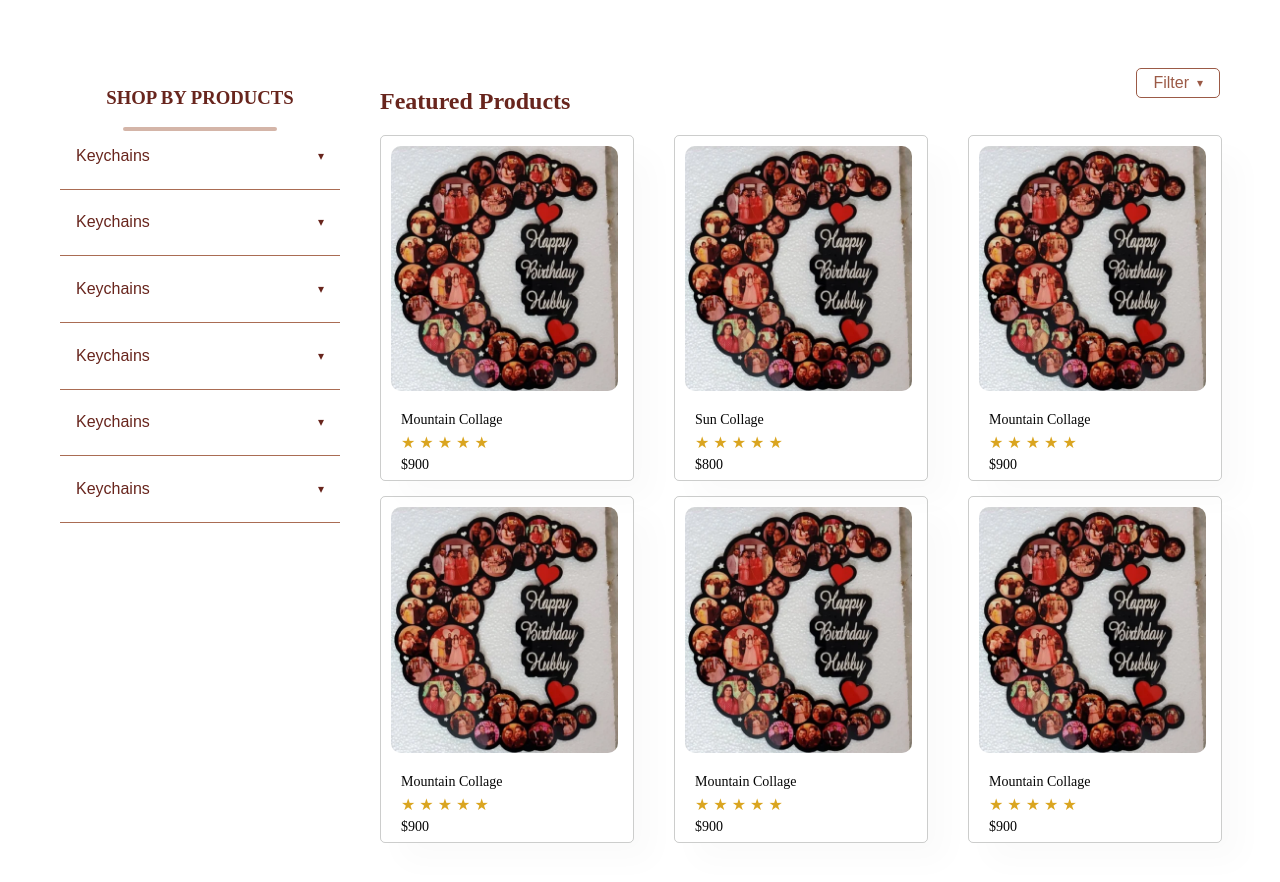
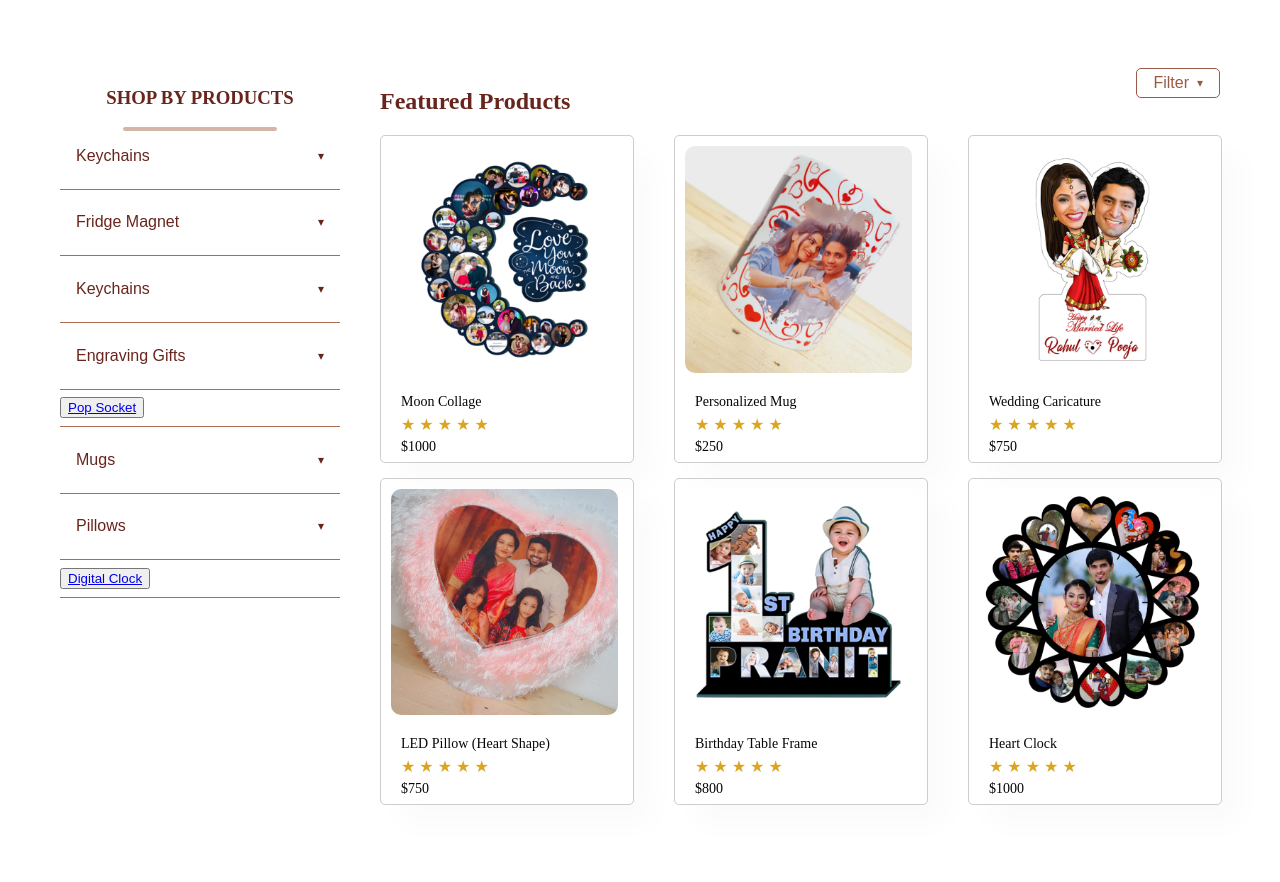
Before and after one commit to sowmi234/Customised_products, a plain HTML site: page Products Page/index.html in a window 1280 px wide. Drawn offline with Linux system fonts and the light colour scheme.

Commit message:
Update index.html

```diff
--- a/Products Page/index.html
+++ b/Products Page/index.html
@@ -28,7 +28,7 @@
                 <hr class="line">
                 <div class="dropdown">
                     <button class="dropbtn">
-                        Keychains
+                        Fridge Magnet
                         <span class="dropdown-icon">&#9662;</span>
                     </button>
                     <div class="dropdown-content">
@@ -52,7 +52,25 @@
                 <hr class="line">
                 <div class="dropdown">
                     <button class="dropbtn">
-                        Keychains
+                        Engraving Gifts
+                        <span class="dropdown-icon">&#9662;</span>
+                    </button>
+                    <div class="dropdown-content">
+                        <a href="#">Option 1</a>
+                        <a href="#">Option 2</a>
+                        <a href="#">Option 3</a>
+                    </div>
+                </div>
+                <hr class="line">
+                <div class="dropdown">
+                    <button class="button">
+                        <a href="#">Pop Socket</a>
+                    </button>
+                </div>
+                <hr class="line">
+                <div class="dropdown">
+                    <button class="dropbtn">
+                        Mugs
                         <span class="dropdown-icon">&#9662;</span>
                     </button>
                     <div class="dropdown-content">
@@ -64,7 +82,7 @@
                 <hr class="line">
                 <div class="dropdown">
                     <button class="dropbtn">
-                        Keychains
+                        Pillows
                         <span class="dropdown-icon">&#9662;</span>
                     </button>
                     <div class="dropdown-content">
@@ -75,15 +93,9 @@
                 </div>
                 <hr class="line">
                 <div class="dropdown">
-                    <button class="dropbtn">
-                        Keychains
-                        <span class="dropdown-icon">&#9662;</span>
+                    <button class="button">
+                        <a href="#">Digital Clock</a>
                     </button>
-                    <div class="dropdown-content">
-                        <a href="#">Option 1</a>
-                        <a href="#">Option 2</a>
-                        <a href="#">Option 3</a>
-                    </div>
                 </div>
                 <hr class="line">
             </div>
@@ -96,9 +108,13 @@
                         <span class="filter-icon">&#9662;</span>
                     </button>
                     <div class="filter-dropdown-content">
-                        <a href="#">Option 1</a>
-                        <a href="#">Option 2</a>
-                        <a href="#">Option 3</a>
+                        <a href="#">Best Selling</a>
+                        <a href="#">Alphabetically,A to Z</a>
+                        <a href="#">Alphabetically,A to Z</a>
+                        <a href="#">Price,Low to High</a>
+                        <a href="#">Price,High to Low</a>
+                        <a href="#">Date,Old to New</a>
+                        <a href="#">Date,New to Old</a>
                     </div>
                 </div>
 
@@ -116,9 +132,9 @@
                  <div class="pro-list">
                  <div class="product-container">
                     <div class="product">
-                        <img src="img/mdf-sublimation-custom-frames-500x500.webp" alt="">
+                        <img src="img/product-img1.jpg" alt="">
                         <div class="features">
-                            <h5>Mountain Collage</h5>
+                            <h5>Moon Collage</h5>
                             <div class="star">
                                 <span class="star-icon">&#9733;</span>
                                 <span class="star-icon">&#9733;</span>
@@ -126,7 +142,7 @@
                                 <span class="star-icon">&#9733;</span>
                                 <span class="star-icon">&#9733;</span>
                             </div>
-                            <h4>$900</h4>
+                            <h4>$1000</h4>
                         </div>
                         <a href="#"><i class="fal fa-shopping"></i></a>
                     </div>
@@ -135,9 +151,67 @@
                 <!-- Second product-container -->
                 <div class="product-container">
                     <div class="product">
-                        <img src="img/mdf-sublimation-custom-frames-500x500.webp" alt="">
+                        <img src="img/product-img2.jpg" alt="">
                         <div class="features">
-                            <h5>Sun Collage</h5>
+                            <h5>Personalized Mug
+                            </h5>
+                            <div class="star">
+                                <span class="star-icon">&#9733;</span>
+                                <span class="star-icon">&#9733;</span>
+                                <span class="star-icon">&#9733;</span>
+                                <span class="star-icon">&#9733;</span>
+                                <span class="star-icon">&#9733;</span>
+                            </div>
+                            <h4>$250</h4>
+                        </div>
+                        <a href="#"><i class="fal fa-shopping"></i></a>
+                    </div>
+                </div>
+
+                <!-- Third product-container -->
+                <div class="product-container">
+                    <div class="product">
+                        <img src="img/product-img3.jpg" alt="">
+                        <div class="features">
+                            <h5>Wedding Caricature</h5>
+                            <div class="star">
+                                <span class="star-icon">&#9733;</span>
+                                <span class="star-icon">&#9733;</span>
+                                <span class="star-icon">&#9733;</span>
+                                <span class="star-icon">&#9733;</span>
+                                <span class="star-icon">&#9733;</span>
+                            </div>
+                            <h4>$750</h4>
+                        </div>
+                        <a href="#"><i class="fal fa-shopping"></i></a>
+                    </div>
+                </div>
+
+                <!-- fourth product-container -->
+                <div class="product-container">
+                    <div class="product">
+                        <img src="img/product-img4.jpg" alt="">
+                        <div class="features">
+                            <h5>LED Pillow (Heart Shape)</h5>
+                            <div class="star">
+                                <span class="star-icon">&#9733;</span>
+                                <span class="star-icon">&#9733;</span>
+                                <span class="star-icon">&#9733;</span>
+                                <span class="star-icon">&#9733;</span>
+                                <span class="star-icon">&#9733;</span>
+                            </div>
+                            <h4>$750</h4>
+                        </div>
+                        <a href="#"><i class="fal fa-shopping"></i></a>
+                    </div>
+                </div>
+
+                <!-- fifth product-container -->
+                <div class="product-container">
+                    <div class="product">
+                        <img src="img/product-img5.jpg" alt="">
+                        <div class="features">
+                            <h5>Birthday Table Frame</h5>
                             <div class="star">
                                 <span class="star-icon">&#9733;</span>
                                 <span class="star-icon">&#9733;</span>
@@ -150,13 +224,12 @@
                         <a href="#"><i class="fal fa-shopping"></i></a>
                     </div>
                 </div>
-
-                <!-- Third product-container -->
+                <!-- sixth product-container -->
                 <div class="product-container">
                     <div class="product">
-                        <img src="img/mdf-sublimation-custom-frames-500x500.webp" alt="">
+                        <img src="img/product-img6.jpg" alt="">
                         <div class="features">
-                            <h5>Mountain Collage</h5>
+                            <h5>Heart Clock</h5>
                             <div class="star">
                                 <span class="star-icon">&#9733;</span>
                                 <span class="star-icon">&#9733;</span>
@@ -164,63 +237,7 @@
                                 <span class="star-icon">&#9733;</span>
                                 <span class="star-icon">&#9733;</span>
                             </div>
-                            <h4>$900</h4>
-                        </div>
-                        <a href="#"><i class="fal fa-shopping"></i></a>
-                    </div>
-                </div>
-
-                <!-- fourth product-container -->
-                <div class="product-container">
-                    <div class="product">
-                        <img src="img/mdf-sublimation-custom-frames-500x500.webp" alt="">
-                        <div class="features">
-                            <h5>Mountain Collage</h5>
-                            <div class="star">
-                                <span class="star-icon">&#9733;</span>
-                                <span class="star-icon">&#9733;</span>
-                                <span class="star-icon">&#9733;</span>
-                                <span class="star-icon">&#9733;</span>
-                                <span class="star-icon">&#9733;</span>
-                            </div>
-                            <h4>$900</h4>
-                        </div>
-                        <a href="#"><i class="fal fa-shopping"></i></a>
-                    </div>
-                </div>
-
-                <!-- fifth product-container -->
-                <div class="product-container">
-                    <div class="product">
-                        <img src="img/mdf-sublimation-custom-frames-500x500.webp" alt="">
-                        <div class="features">
-                            <h5>Mountain Collage</h5>
-                            <div class="star">
-                                <span class="star-icon">&#9733;</span>
-                                <span class="star-icon">&#9733;</span>
-                                <span class="star-icon">&#9733;</span>
-                                <span class="star-icon">&#9733;</span>
-                                <span class="star-icon">&#9733;</span>
-                            </div>
-                            <h4>$900</h4>
-                        </div>
-                        <a href="#"><i class="fal fa-shopping"></i></a>
-                    </div>
-                </div>
-                <!-- sixth product-container -->
-                <div class="product-container">
-                    <div class="product">
-                        <img src="img/mdf-sublimation-custom-frames-500x500.webp" alt="">
-                        <div class="features">
-                            <h5>Mountain Collage</h5>
-                            <div class="star">
-                                <span class="star-icon">&#9733;</span>
-                                <span class="star-icon">&#9733;</span>
-                                <span class="star-icon">&#9733;</span>
-                                <span class="star-icon">&#9733;</span>
-                                <span class="star-icon">&#9733;</span>
-                            </div>
-                            <h4>$900</h4>
+                            <h4>$1000</h4>
                         </div>
                         <a href="#"><i class="fal fa-shopping"></i></a>
                     </div>
```
